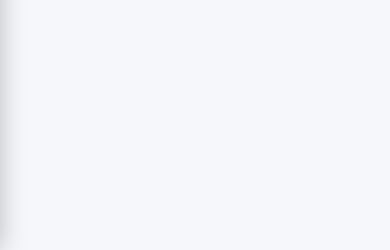
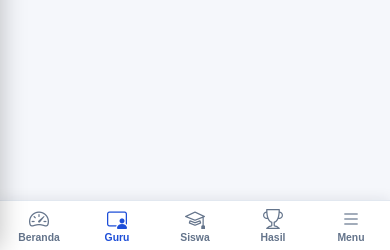
Before and after one commit to mtsalabror-hue/Ujian_Online, a Laravel app: page /admin/guru in a window 390 px wide. Shown: the part 594-844 px from the top of the page. Run offline with Laravel 12, Linux system fonts and the light colour scheme; the visitor is signed in with stand-in values (Sample User, id 1); data comes from the database, SQL or seed files in the repository; data that the repository does not hold is empty; style sheets or scripts are compiled from the project's sources; parts of the project's set-up code (start-up, migrations or seed data) failed here and were passed over; some libraries are stand-ins or nearby versions.

Commit message:
Pindahkan sidebar ke navigasi bawah di HP dan perbaiki tombol hamburger + dropdown sidebar

```diff
--- a/resources/css/responsive.css
+++ b/resources/css/responsive.css
@@ -174,3 +174,82 @@
         font-size: .8rem;
     }
 }
+
+/* ==========================================================
+   BOTTOM NAVIGATION (HP, < 768px)
+   Menggantikan sidebar kiri di layar kecil.
+========================================================== */
+
+.bottom-nav {
+    display: none;
+}
+
+@media (max-width: 767.98px) {
+
+    .bottom-nav {
+        display: flex;
+        position: fixed;
+        left: 0;
+        right: 0;
+        bottom: 0;
+        z-index: 1030;
+        background: #ffffff;
+        border-top: 1px solid #e2e8f0;
+        box-shadow: 0 -2px 12px rgba(11, 21, 48, .08);
+        padding-bottom: env(safe-area-inset-bottom, 0);
+    }
+
+    .bottom-nav-item {
+        flex: 1;
+        display: flex;
+        flex-direction: column;
+        align-items: center;
+        justify-content: center;
+        gap: 2px;
+        min-width: 0;
+        padding: 8px 2px 7px;
+        color: #64748b;
+        text-decoration: none;
+        background: none;
+        border: none;
+        font-family: inherit;
+        cursor: pointer;
+    }
+
+    .bottom-nav-item i {
+        font-size: 1.25rem;
+        line-height: 1;
+    }
+
+    .bottom-nav-item span {
+        font-size: .65rem;
+        font-weight: 600;
+        line-height: 1.1;
+        white-space: nowrap;
+        overflow: hidden;
+        text-overflow: ellipsis;
+        max-width: 100%;
+    }
+
+    .bottom-nav-item.active {
+        color: #1d4ed8;
+    }
+
+    .bottom-nav-item:active {
+        background: #eff6ff;
+    }
+
+    /* Beri ruang di bawah konten & footer supaya tidak tertutup nav bawah */
+    .wrapper > .main {
+        padding-bottom: 72px;
+    }
+
+    /* Panah dropdown sidebar berputar saat submenu terbuka */
+    .sidebar .dropdown-btn .bi-chevron-down {
+        transition: transform .25s ease;
+    }
+
+    .sidebar .dropdown-btn .bi-chevron-down.rotated {
+        transform: rotate(180deg);
+    }
+}
--- a/resources/views/layouts/admin.blade.php
+++ b/resources/views/layouts/admin.blade.php
@@ -6,6 +6,8 @@
 <body class="@yield('body-class')">
 
     <div class="wrapper">
+
+        <div class="sidebar-backdrop" id="sidebarBackdrop"></div>
 
         @include('partials.admin.sidebar')
 
@@ -23,6 +25,8 @@
 
     </div>
 
+    @include('partials.admin.bottomnav')
+
     @include('partials.scripts')
 
 </body>
--- a/resources/views/layouts/guru.blade.php
+++ b/resources/views/layouts/guru.blade.php
@@ -6,6 +6,8 @@
 <body>
 
     <div class="wrapper">
+
+        <div class="sidebar-backdrop" id="sidebarBackdrop"></div>
 
         @include('partials.guru.sidebar')
 
@@ -41,6 +43,8 @@
 
     </div>
 
+    @include('partials.guru.bottomnav')
+
     @include('partials.scripts')
 
 </body>
--- /dev/null
+++ b/resources/views/partials/admin/bottomnav.blade.php
@@ -0,0 +1,27 @@
+{{-- Navigasi bawah untuk HP (menggantikan sidebar kiri di layar kecil) --}}
+<nav class="bottom-nav d-md-none">
+    <a href="{{ route('admin.dashboard') }}"
+        class="bottom-nav-item {{ request()->routeIs('admin.dashboard') ? 'active' : '' }}">
+        <i class="bi bi-speedometer2"></i>
+        <span>Beranda</span>
+    </a>
+    <a href="{{ route('admin.guru.index') }}"
+        class="bottom-nav-item {{ request()->routeIs('admin.guru.*') ? 'active' : '' }}">
+        <i class="bi bi-person-video3"></i>
+        <span>Guru</span>
+    </a>
+    <a href="{{ route('admin.siswa.index') }}"
+        class="bottom-nav-item {{ request()->routeIs('admin.siswa.*') ? 'active' : '' }}">
+        <i class="bi bi-mortarboard"></i>
+        <span>Siswa</span>
+    </a>
+    <a href="{{ route('admin.hasil-siswa.index') }}"
+        class="bottom-nav-item {{ request()->routeIs('admin.hasil-siswa.*') ? 'active' : '' }}">
+        <i class="bi bi-trophy"></i>
+        <span>Hasil</span>
+    </a>
+    <button type="button" class="bottom-nav-item" data-sidebar-toggle>
+        <i class="bi bi-list"></i>
+        <span>Menu</span>
+    </button>
+</nav>
--- a/resources/views/partials/scripts.blade.php
+++ b/resources/views/partials/scripts.blade.php
@@ -50,6 +50,54 @@
             width: '100%'
         });
 
+        /* ---- Sidebar: drawer di HP, lipat di desktop ---- */
+        var $sidebar = $('.sidebar');
+        var $backdrop = $('#sidebarBackdrop');
+
+        function openSidebar() {
+            $sidebar.addClass('mobile-open');
+            $backdrop.addClass('show');
+        }
+
+        function closeSidebar() {
+            $sidebar.removeClass('mobile-open');
+            $backdrop.removeClass('show');
+        }
+
+        $(document).on('click', '#toggleSidebar, [data-sidebar-toggle]', function (e) {
+            e.preventDefault();
+
+            // Layar kecil: buka/tutup drawer
+            if (window.innerWidth < 992) {
+                if ($sidebar.hasClass('mobile-open')) {
+                    closeSidebar();
+                } else {
+                    openSidebar();
+                }
+                return;
+            }
+
+            // Desktop: lipat / buka sidebar kiri
+            $sidebar.toggleClass('hide');
+        });
+
+        // Klik backdrop menutup drawer
+        $backdrop.on('click', closeSidebar);
+
+        // Klik menu di dalam drawer menutup drawer (HP saja)
+        $(document).on('click', '.sidebar .menu a:not(.dropdown-btn)', function () {
+            if (window.innerWidth < 992) {
+                closeSidebar();
+            }
+        });
+
+        /* ---- Dropdown di sidebar (Data Master, Kelola Ujian, Hasil Ujian) ---- */
+        $(document).on('click', '.sidebar .dropdown-btn', function (e) {
+            e.preventDefault();
+            $(this).next('.submenu').toggleClass('show');
+            $(this).find('.bi-chevron-down').toggleClass('rotated');
+        });
+
     });
 </script>
 
```
Also changed, not shown: resources/views/partials/guru/bottomnav.blade.php (added, +27 -0 lines).
